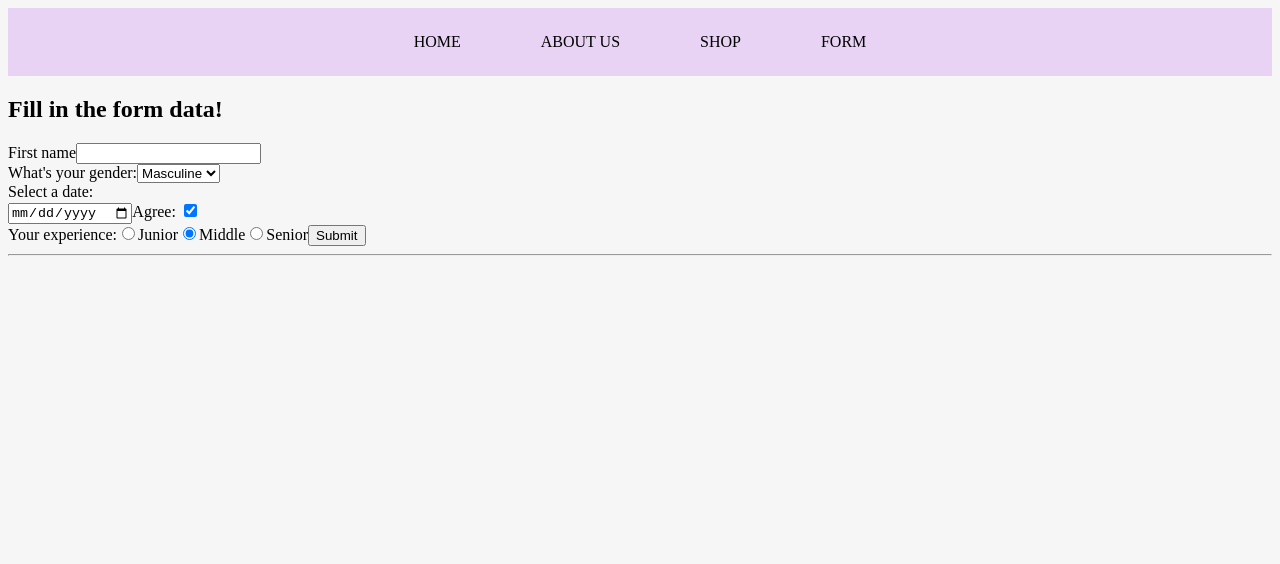
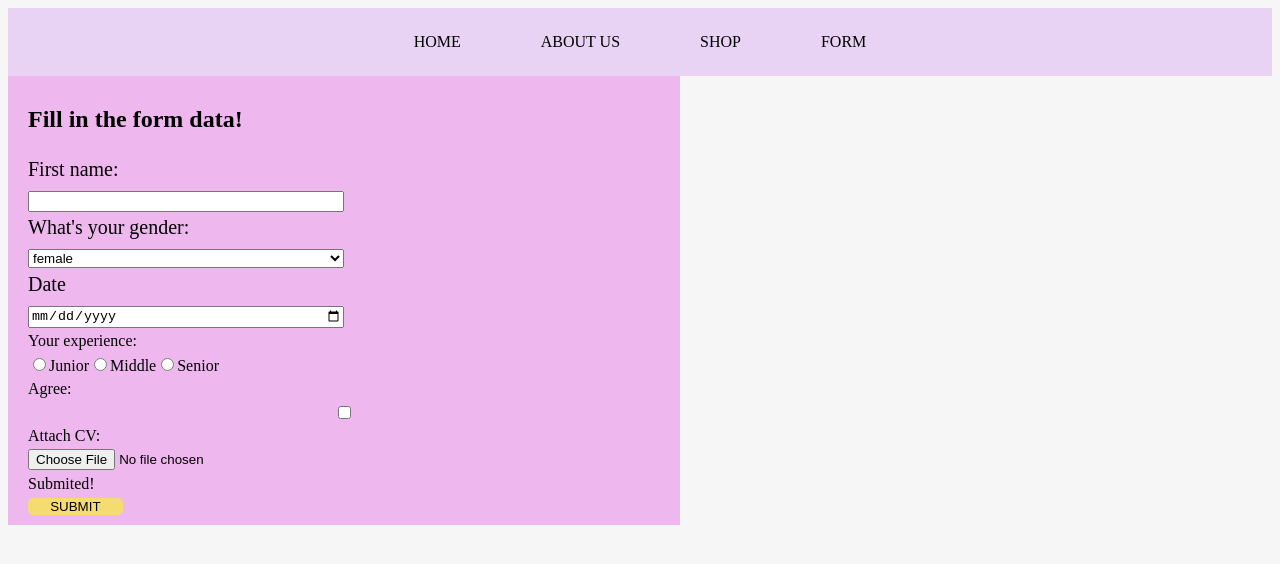
Before and after one commit to Nikasvirid/ReactComponents, a React (Vite) app: page /form in a window 1280 px wide. Shown: the top 564 px of the page. Built offline with nearby package versions, Linux system fonts and the light colour scheme.

Commit message:
Add Validation-file

```diff
--- a/src/App.css
+++ b/src/App.css
@@ -50,3 +50,30 @@ nav {
     flex-grow: 1;
     flex-basis: 16%;
   }
+
+  .labell {
+    display: flex;
+    flex-direction: column;
+    width: 50%;
+    gap: 0.5em;
+    font-size: 20px;
+  }
+
+
+  .form {
+    display: flex;
+    flex-direction: column;
+    padding: 10px 20px;
+    background-color: #eeb8ef;
+    width: 50%;
+    gap: 0.3em;
+  }
+
+  .submit {
+    background-color: rgb(244, 220, 112);
+    width: 15%;
+    border: none;
+    cursor: pointer;
+    text-transform: uppercase;
+    border-radius: 5px;
+  }
--- a/src/Date.tsx
+++ b/src/Date.tsx
@@ -19,10 +19,11 @@ class Date extends Component <DatePro, DateSt>{
     };
     render() {
         return(
-          <label className="">
+          <label className="labell">
             {this.props.name}
             <input type="date"value ={this.state.input}onChange={this.handleChange} />
           </label>
         );
     }
 }
+export default Date;
--- a/src/Form.tsx
+++ b/src/Form.tsx
@@ -2,49 +2,32 @@
 import Iinput from "./Iinput";
 import { Component } from "react";
 import Select from "./Select";
+import { experience, gender } from "./data";
+import Date from "./Date";
+import Rradio from "./Rradio";
+import Validation from "./Validation";
+
+
+
 class Form extends Component {
 
     render() {
-      return(<form onSubmit={this.handleSubmit}>
-        <div className="form">
+      return(<form>
+          <div className="form">
           <h2> Fill in the form data!</h2>
-          <Iinput />
-          <br />
-          What's your gender:
-          <select>
-            <option value="M">Masculine</option>
-			      <option value="F">Female</option>
-			      <option value="N">Neuter</option>
-		      </select>
-          <br />
-           Select a date:
-           <br/>
-          <input type="date" id="caledar" value={"dd.MM.yyyy"}/>
-          <label>
-          Agree: <input type="checkbox" name="myCheckbox" defaultChecked={true} />
-          </label><br/>
+          <Iinput  name="First name:"/>
+          <Select name="What's your gender:" options={gender}/>
+          <Date name="Date"/>
           Your experience:
-          <label>
-          <input type="radio" name="myRadio" value="junior" />
-          Junior
-        </label>
-        <label>
-          <input
-            type="radio"
-            name="myRadio"
-            value="middle"
-            defaultChecked={true}
-          />
-          Middle
-        </label>
-        <label>
-          <input type="radio" name="myRadio" value="senior" />
-          Senior
-        </label>
+          <Rradio experience={""}/>
+          Agree:
+          <input type="checkbox"/>
+          Attach CV:
+          <input type="file" />
+          Submited!<button type="submit"className="submit">Submit</button>
 
-        <button type="submit">Submit</button>
-        <hr/>
         </div>
+
         </form>
 
       );
--- a/src/Iinput.tsx
+++ b/src/Iinput.tsx
@@ -16,14 +16,17 @@ class Iinput extends Component <InputPro, InputSt> {
 
     handleChange: React.ChangeEventHandler<HTMLInputElement> =(e) =>{
         this.setState({input:e.target.value});
+
     };
 
     render() {
        return (
-        <label className="">First name
+
+        <label className="labell">
         {this.props.name}
         <input type="text" value={this.state.input}onChange={this.handleChange} />
         </label>
+
        ) ;
     }
 }
--- /dev/null
+++ b/src/Rradio.tsx
@@ -0,0 +1,24 @@
+import React from "react";
+
+export interface Experience {
+    experience: string;
+};
+
+ function Rradio (props: Experience):JSX.Element {
+    return(<div>
+             <label>
+               <input type ="radio" name="experience"value="junior" />
+                Junior
+             </label>
+             <label>
+               <input type ="radio" name="experience"value="middle'" />
+                Middle
+             </label>
+             <label>
+                <input type ="radio" name="experience"value="senior" />
+                Senior
+             </label>
+           </div>
+    )
+};
+export default Rradio;
--- a/src/Select.tsx
+++ b/src/Select.tsx
@@ -22,7 +22,7 @@ class Select extends Component <SelectPro,SelectSt> {
 
     render(){
         return(
-            <label>{this.props.name}
+            <label className="labell">{this.props.name}
             <select value={this.state.value}onChange={this.handleChange}>
                 {this.props.options.map((option) => {
                     return(
--- /dev/null
+++ b/src/Validation.tsx
@@ -0,0 +1,37 @@
+export default function validateIinput(value: string, charQuantity: number, wordsQuantity: number) {
+    const words = value.split(' ');
+    const nameUser = /^([A-Z])/;
+    if (words.length < wordsQuantity) {
+      return false;
+    }
+    const correctWords = words.filter((word) => {
+      return nameUser.test(word) && word.length >= charQuantity;
+    });
+    return correctWords.length >= words.length;
+  }
+
+  export function validateDate(date: string) {
+    const userDateUs = Date.parse(date);
+    const currentDateUs = Date.now();
+    if (!userDateUs) {
+      return false;
+    }
+    return currentDateUs >= userDateUs;
+  }
+
+  export function validateFile(file: File, availableTypes: string[]) {
+    if (!file) {
+      return false;
+    }
+    const fileType = availableTypes.filter((type: string) => {
+      return file.type === type;
+    });
+    return fileType.length === 1;
+  }
+
+  export function validateRradio(...inputsValue: boolean[]) {
+    const explicit = inputsValue.filter((inputValue) => {
+      return inputValue;
+    });
+    return !!explicit.length;
+  }
--- a/src/data.tsx
+++ b/src/data.tsx
@@ -124,13 +124,17 @@ export const data: CardProd[] = [
     image: "https://images.unsplash.com/photo-1559334417-a57bd929f003?ixlib=rb-1.2.1&ixid=MnwxMjA3fDB8MHxzZWFyY2h8MjIzfHxzaGlydHxlbnwwfHwwfHw%3D&auto=format&fit=crop&w=800&q=60"
   }
 ];
-export const texts = [
-  {
-    text1: "female",
-    text2: "masculine",
-    text3: "nauter",
-    value1: "female",
-    value2: "masculine",
-    value3: "nauter"
-  }
+export const gender = [
+
+    "female",
+    "masculine",
+   "nauter",
 ];
+
+export const experience = [
+
+    "junior",
+    "middle",
+    "senior"
+
+];
```
